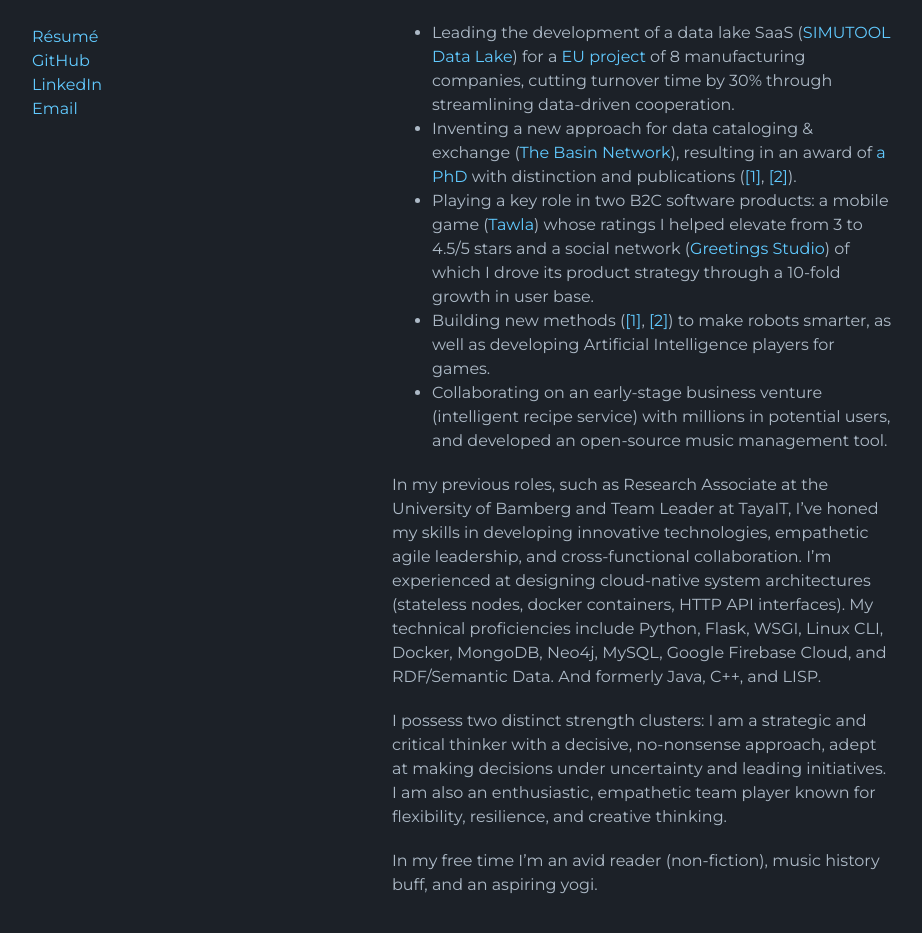
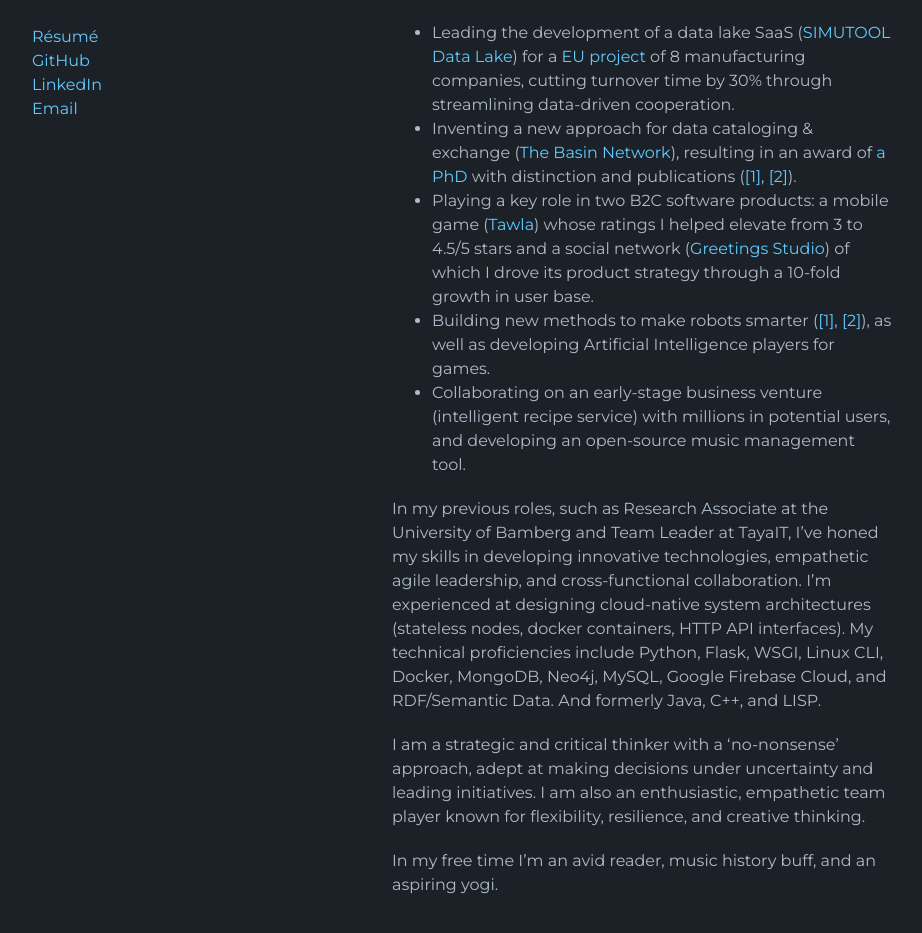
Before and after one commit to n42r/n42r.github.io, a Jekyll site: the page built from index.md, in a window 1280 px wide and 1372 px high. Shown: the part 405-1338 px from the top of the window, without its empty margins (178-1100 px from the left). Built offline with Jekyll 4.4.1, drawn with Linux system fonts in a browser that asks for light colours; the repository's description, which GitHub fills in, is left out.

Commit message:
Update index.md

```diff
--- a/index.md
+++ b/index.md
@@ -13,11 +13,11 @@ At the intersection of engineering and product leadership, I excel in delivering
 - Leading the development of a data lake SaaS ([SIMUTOOL Data Lake](https://github.com/simutool)) for a [EU project](https://doi.org/10.3030/680569) of 8 manufacturing companies, cutting turnover time by 30% through streamlining data-driven cooperation.
 - Inventing a new approach for data cataloging & exchange ([The Basin Network](phd)), resulting in an award of [a PhD](https://fis.uni-bamberg.de/entities/publication/d28b1f7d-1c85-4214-a80f-69ab40d08b60) with distinction and publications ([[1]](https://link.springer.com/article/10.1007/s42486-020-00054-y), [[2]](https://link.springer.com/article/10.1007/s13222-018-0274-0)).
 - Playing a key role in two B2C software products: a mobile game ([Tawla](tw)) whose ratings I helped elevate from 3 to 4.5/5 stars and a social network ([Greetings Studio](gs)) of which I drove its product strategy through a 10-fold growth in user base.
-- Building new methods ([[1]](https://link.springer.com/chapter/10.1007/978-3-642-16111-7_14), [[2]](https://ebooks.iospress.nl/volumearticle/6006)) to make robots smarter, as well as developing Artificial Intelligence players for games.
-- Collaborating on an early-stage business venture (intelligent recipe service) with millions in potential users, and developed an open-source music management tool.
+- Building new methods to make robots smarter ([[1]](https://link.springer.com/chapter/10.1007/978-3-642-16111-7_14), [[2]](https://ebooks.iospress.nl/volumearticle/6006)), as well as developing Artificial Intelligence players for games.
+- Collaborating on an early-stage business venture (intelligent recipe service) with millions in potential users, and developing an open-source music management tool.
 
 In my previous roles, such as Research Associate at the University of Bamberg and Team Leader at TayaIT, I've honed my skills in developing innovative technologies, empathetic agile leadership, and cross-functional collaboration. I'm experienced at designing cloud-native system architectures (stateless nodes, docker containers, HTTP API interfaces). My technical proficiencies include Python, Flask, WSGI, Linux CLI, Docker, MongoDB, Neo4j, MySQL, Google Firebase Cloud, and RDF/Semantic Data. And formerly Java, C++, and LISP.
 
-I possess two distinct strength clusters: I am a strategic and critical thinker with a decisive, no-nonsense approach, adept at making decisions under uncertainty and leading initiatives. I am also an enthusiastic, empathetic team player known for flexibility, resilience, and creative thinking.
+I am a strategic and critical thinker with a 'no-nonsense' approach, adept at making decisions under uncertainty and leading initiatives. I am also an enthusiastic, empathetic team player known for flexibility, resilience, and creative thinking.
 
-In my free time I'm an avid reader (non-fiction), music history buff, and an aspiring yogi.
+In my free time I'm an avid reader, music history buff, and an aspiring yogi.
```
